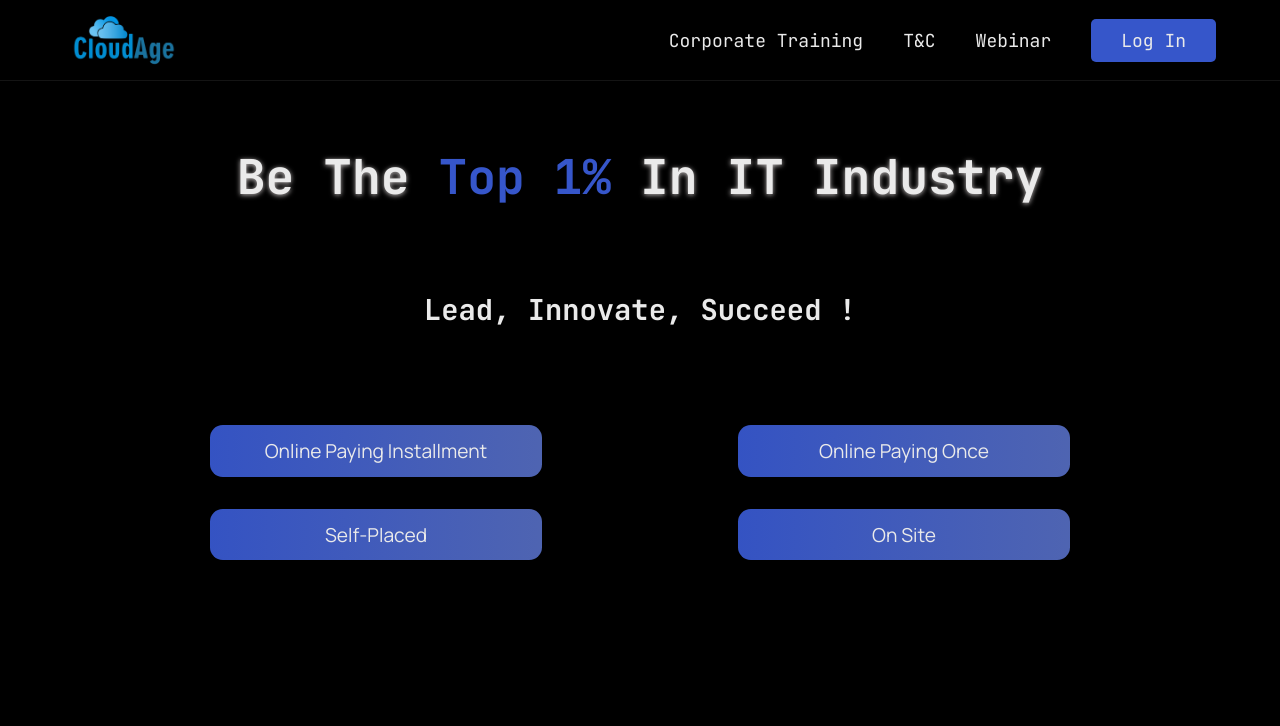
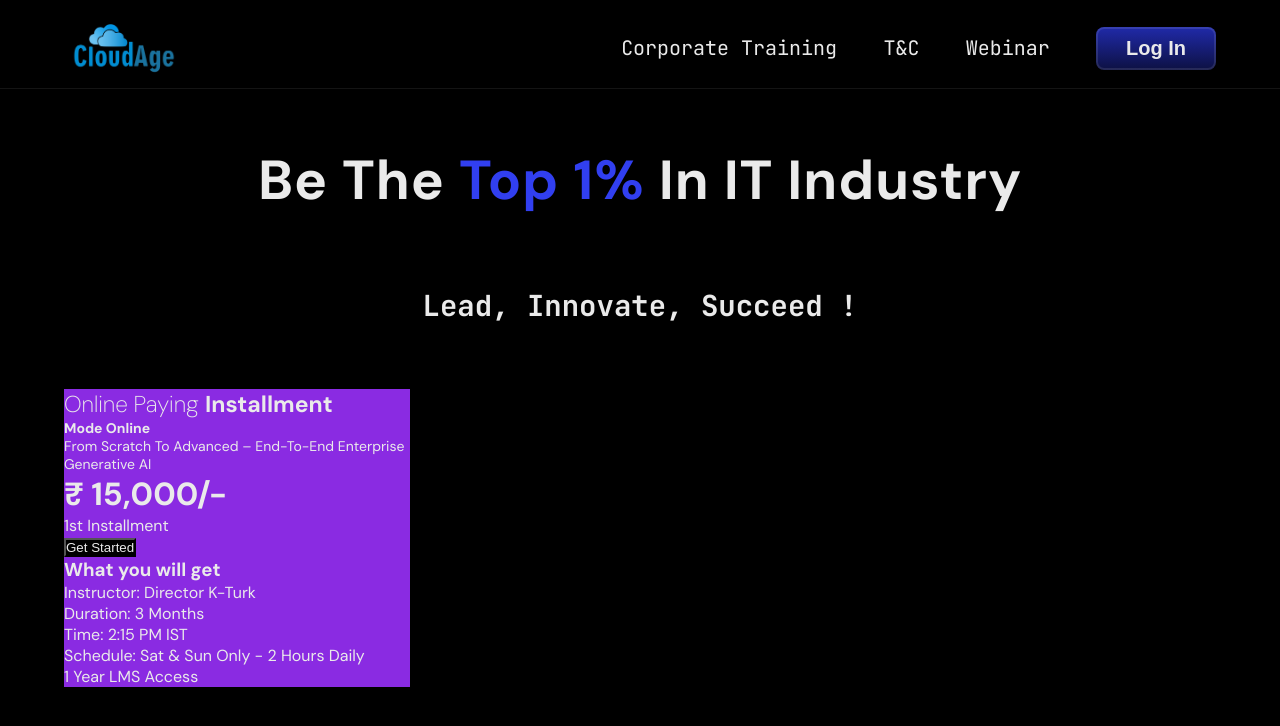
Before and after one commit to aayan-ap/Pricing-Page, a React (Vite) app: page / in a window 1280 px wide. Shown: the top 726 px of the page. Built offline with nearby package versions, Linux system fonts and the light colour scheme.

Commit message:
Nav bar and Hero head Done

```diff
--- a/src/App.jsx
+++ b/src/App.jsx
@@ -1,8 +1,10 @@
 import React from 'react'
 import "./index.css";
-import Nav from './Components/nav'
+import Nav from './Components/Nav'
 import Hero from './Components/Hero'
 import Paymentbtn from './Components/Paymentbtn'
+import Pricing_card from './Components/Pricing_card';
+
 function App() {
 
   return (
@@ -11,7 +13,7 @@ function App() {
   <Nav></Nav>
   </header>
     <Hero></Hero>
-    <Paymentbtn></Paymentbtn>
+   <Pricing_card></Pricing_card>
     </div>
   )
 }
--- a/src/Components/Hero.jsx
+++ b/src/Components/Hero.jsx
@@ -6,10 +6,10 @@ function Hero() {
     <>
     <section className='hero-section'>
     <div className='hero-head1'>
-    <h1>Be The <span className='hlt'> Top 1% </span> In IT Industry</h1>
+     Be The&nbsp;<span className='hlt'>Top 1%</span>&nbsp;In IT Industry
     </div>
     <div className='hero-head2'>
-    <h2>Lead, Innovate, Succeed !</h2>
+    Lead, Innovate, Succeed !
     </div>
     </section>
     </>
--- a/src/Components/Nav.jsx
+++ b/src/Components/Nav.jsx
@@ -34,7 +34,7 @@ function Nav() {
               setOpen(!open);
             }}
           >
-            <Menu />
+            <Menu className="menu-icon"/>
           </button>
         </div>
       </nav>
--- /dev/null
+++ b/src/Components/Pricing_card.jsx
@@ -0,0 +1,37 @@
+import React from "react";
+import "./pricing_card.css";
+const Pricing_card = () => {
+  return (
+    <>
+      <div className="price-container">
+        <div className="price-head">
+
+          <p className="p1-head">Online Paying <span className="price-bold">Installment</span></p>
+          <p className="p2-head">Mode Online</p>
+          <p className="p3-head">From Scratch To Advanced – End-To-End Enterprise Generative AI</p>
+          <h1>₹ 15,000/-</h1> <p>1st Installment</p>
+        </div>
+
+        <div className="price-btn">
+          <a href="#">
+            <button>Get Started</button>
+          </a>
+        </div>
+        <div className="foot-content">
+          <h3>What you will get</h3>
+          <div className="content-list">
+
+              <p>Instructor: Director K-Turk</p>
+              <p>Duration: 3 Months</p>
+              <p>Time: 2:15 PM IST</p>
+              <p>Schedule: Sat & Sun Only - 2 Hours Daily</p>
+              <p>1 Year LMS Access</p>
+
+          </div>
+        </div>
+      </div>
+    </>
+  );
+};
+
+export default Pricing_card;
--- a/src/Components/hero.css
+++ b/src/Components/hero.css
@@ -1,14 +1,17 @@
 :root {
-  --bl: rgba(58, 92, 216, 0.937);
+  --bl: rgba(49, 63, 240, 1);
 }
 
 .hero-section {
-  margin: 4rem;
+ font-family: "DM Sans", sans-serif;
+  margin-top: 55px;
+  margin-inline: 2rem ;
   display: flex;
   justify-content: center;
   align-items: center;
   flex-direction: column;
-  gap: 3.5rem;
+  gap: 70px;
+
 }
 .hlt {
   text-shadow: none;
@@ -17,6 +20,7 @@
 
 .hero-head1,
 .hero-head2 {
+
   text-align: center;
   display: flex;
   justify-content: center;
@@ -24,38 +28,41 @@
 }
 
 .hero-head1 {
-  font-size: 2rem;
-  text-shadow: 0 1px 5px rgba(237, 231, 231, 0.8);
+  font-size: 55px;
+  font-weight: bolder;
+  letter-spacing: 1px;
+  /* text-shadow: 0 1px 5px rgba(237, 231, 231, 0.8); */
 }
 .hero-head2 {
+  font-family: "JetBrains Mono", monospace;
+  font-size: 29px;
+  font-weight: bold;
 
-  font-size: 1.2rem;
-  margin-top: 1.7rem;
 }
 @media (max-width: 768px) {
   .hero-section {
     margin-block: 2rem;
-    gap: 2.5rem;
+    gap: 0.5rem;
   }
   .hero-head1 {
-    font-size: 1.6rem;
+    font-size: 2rem;
   }
   .hero-head2 {
-    font-size: 1rem;
+    font-size: 12px;
     margin-top: 1rem;
   }
 }
 
-@media (max-width: 480px) {
+@media (max-width: 500px) {
   .hero-section {
     margin: 1rem;
-    gap: 2.5rem;
+
   }
   .hero-head1 {
-    font-size: 4vw;
+    font-size: 5vw;
   }
   .hero-head2 {
-    font-size: 2.5vw;
+    font-size: 2vw;
     margin-top: 1.5vw;
   }
 }
--- a/src/Components/nav.css
+++ b/src/Components/nav.css
@@ -1,16 +1,15 @@
-:root {
-  --bl: rgba(58, 92, 216, 0.937);
-}
+
 
 .nav {
   display: flex;
   align-items: center;
   justify-content: space-between;
   border-bottom: 1px solid rgba(255, 255, 255, 0.08);
+margin-top: 0.5rem;
+  padding: 10px 5%;
 
-  padding: 10px 5%;
-    background: rgba(0, 0, 0, 0.4); /* ❗ NOT fully black */
   backdrop-filter: blur(12px);
+  font-family: "JetBrains Mono", monospace;
 }
 
 .nav-img {
@@ -20,6 +19,7 @@
   width: 120px;
 }
 .nav-right > div {
+
   display: flex;
   justify-content: center;
   align-items: center;
@@ -41,16 +41,20 @@
 
 .nav-right {
   display: flex;
-  gap: 40px;
-  font-size: large;
+  gap: 46.3px;
+ font-size: 20px;
 }
 
 .login {
-  font-size: large;
+font-size: 20px;
+  font-weight: bolder;
   padding: 10px 30px;
-  background-color: var(--bl);
-  border-radius: 5px;
+    background-image: linear-gradient(to bottom, #202AA9 0%, #1A228A 31%,#0D1143 100%);
+  border-radius: 8px;
   border: none;
+  outline:  2px solid rgba(255, 251, 251, 0.1);
+  outline-offset: -2px ;
+  /* 1px solid rgba(255, 251, 251, 0.1) */
   cursor: pointer;
 }
 
@@ -67,3 +71,14 @@
     width: 90px;
   }
 }
+
+@media (max-width: 500px) {
+
+  .nav-img {
+    width: 55px;
+  }
+  .menu-icon{
+
+    width: 20px;
+  }
+}
--- /dev/null
+++ b/src/Components/pricing_card.css
@@ -0,0 +1,38 @@
+.price-container{
+     font-family: "DM Sans", sans-serif;
+width: 346px;
+background-color: blueviolet;
+margin: 4rem;
+
+}
+/* .price-head{
+
+
+
+} */
+ .p1-head{
+
+    font-size: 23px;
+    font-weight:200;
+ }
+.price-bold{
+    font-weight: bold;
+}
+.p2-head{
+font-size:14px;
+ font-weight: bolder;
+
+}
+.p3-head{
+font-size:14px;
+
+
+}
+
+
+
+
+.price-btn button{
+background-color: black;
+
+}
--- a/src/index.css
+++ b/src/index.css
@@ -1,19 +1,23 @@
 @import url('https://fonts.googleapis.com/css2?family=JetBrains+Mono:ital,wght@0,100..800;1,100..800&family=Manrope:wght@200..800&display=swap');
-
+@import url('https://fonts.googleapis.com/css2?family=DM+Sans:ital,opsz,wght@0,9..40,100..1000;1,9..40,100..1000&display=swap');
 * {
   margin: 0;
   padding: 0;
   box-sizing: border-box;
-  background-color: black;
+
   /* color: white; */
   color: #eaeaea;
 
-font-family: "JetBrains Mono", monospace;
+
  font-optical-sizing: auto;
   font-style: normal;
   /* outline: 1px solid red; */
 
 }
+body {
+  background-color: black;
+}
+
 button{
 
   cursor: pointer;
```
